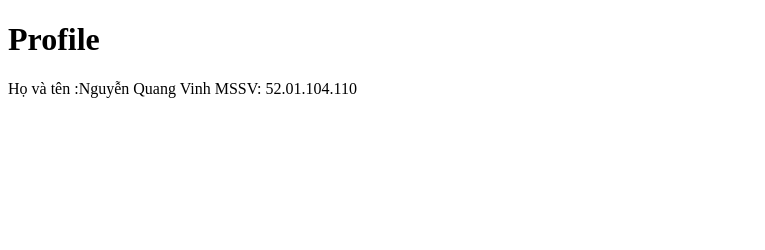
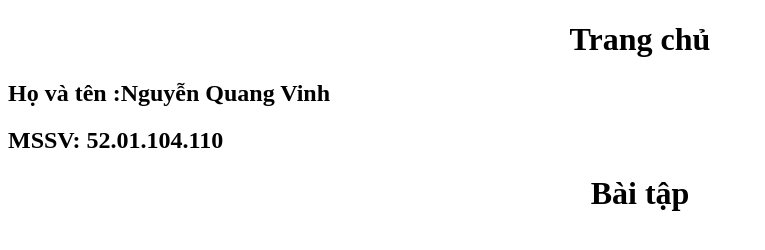
Before and after one commit to VinhSaTo/5201104110.github.io, a plain HTML site: page index.html in a window 1280 px wide. Shown: the whole page, without its empty margins (0-765 px from the left). Drawn offline with Linux system fonts and the light colour scheme.

Commit message:
Update index.html

```diff
--- a/index.html
+++ b/index.html
@@ -1,11 +1,11 @@
 <!DOCTYPE html>
-<html lang="en">
+<html>
 <head>
-    <h1>Profile</h1>
+    <h1 style="text-align: center;">Trang chủ</h1>
 </head>
 <body>
-    <a>Họ và tên :Nguyễn Quang Vinh</a>
-    <a>MSSV: 52.01.104.110</a>
-
+    <h2>Họ và tên :Nguyễn Quang Vinh</h2>
+    <h2>MSSV: 52.01.104.110</h2>
+    <h1 style="text-align: center;">Bài tập</h1>
 </body>
 </html>
```
